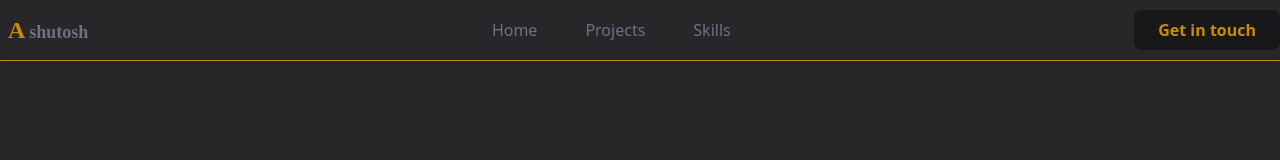
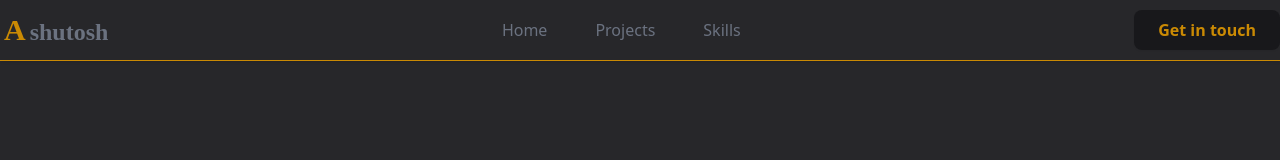
Before and after one commit to ashutosh1869/personal-portfolio, a React (Vite) app: page / in a window 1280 px wide. Shown: the top 160 px of the page. Built offline with nearby package versions, Linux system fonts and the light colour scheme; a web font is replaced by a local one.

Commit message:
changed cv

```diff
--- a/src/components/Hero.jsx
+++ b/src/components/Hero.jsx
@@ -50,7 +50,8 @@ const Hero = () => {
           I specialize in building modern, responsive web applications with a focus on great user experiences.
         </p>
         <a
-  href="https://drive.google.com/uc?export=download&id=1oqIyBVtX6zNVGYA7yVCwJIpiCYi3d_4G" // Updated link for direct download
+  href="https://drive.google.com/uc?export=download&id=1GhOP578OvxIqzPh5byGA1qGlQHPQmBGB
+" // Updated link for direct download
   className="bg-zinc-900 text-yellow-600 font-bold py-2 px-6 rounded-lg shadow-sm hover:shadow-yellow-600 transition"
   download
 >
--- a/src/components/header/Header.jsx
+++ b/src/components/header/Header.jsx
@@ -7,8 +7,8 @@ export default function Header() {
         <div className="flex justify-between items-center w-full mx-auto max-w-screen-xl">
           {/* Logo Section */}
           <a href="#">
-            <div className="font-bold text-lg font-lavishly text-gray-500 ml-2">
-              <span className="text-2xl text-yellow-600 pr-1">A</span>
+            <div className="font-bold text-2xl font-lavishly text-gray-500 ml-1">
+              <span className="text-3xl text-yellow-600 pr-1">A</span>
               shutosh</div>
           </a>
 
```
